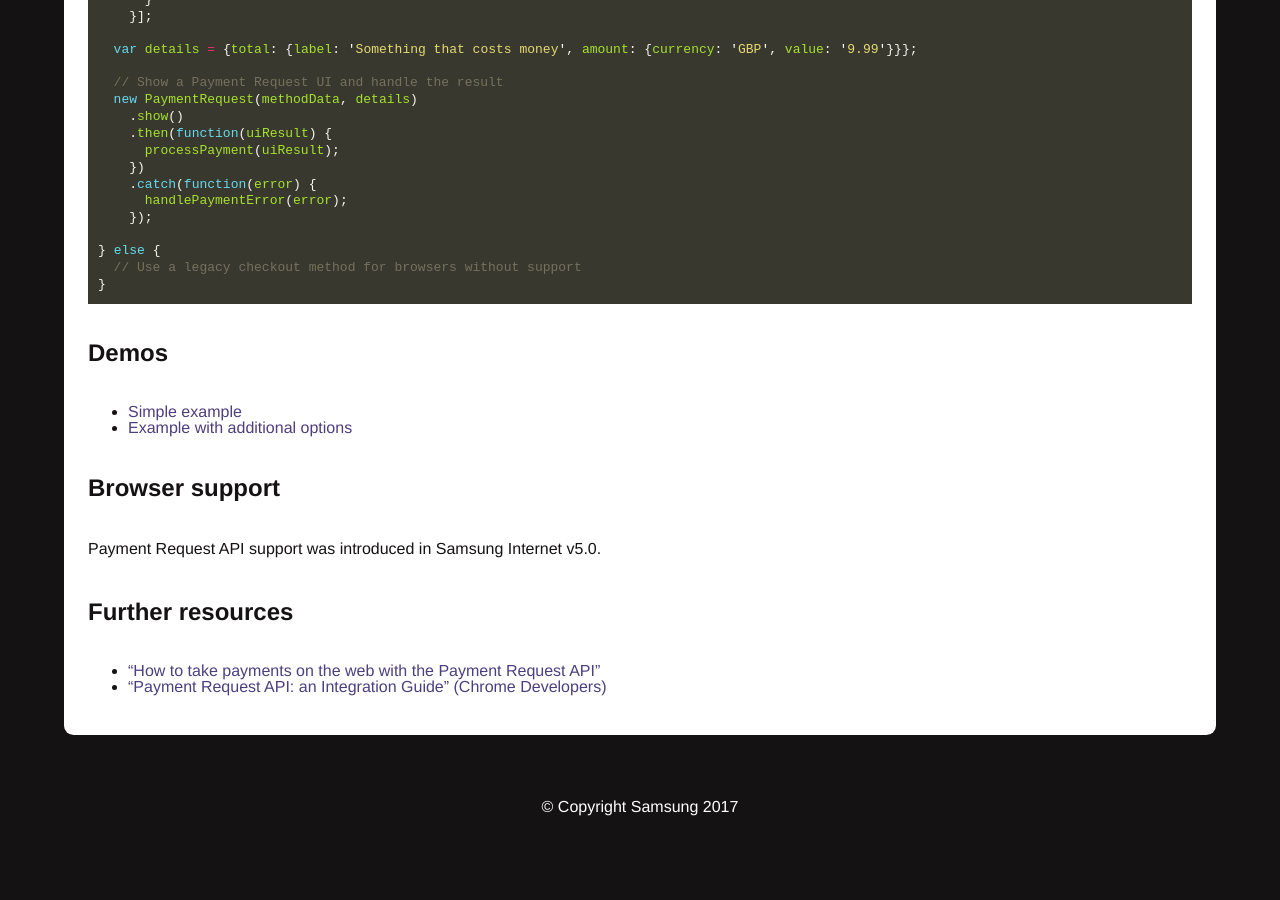
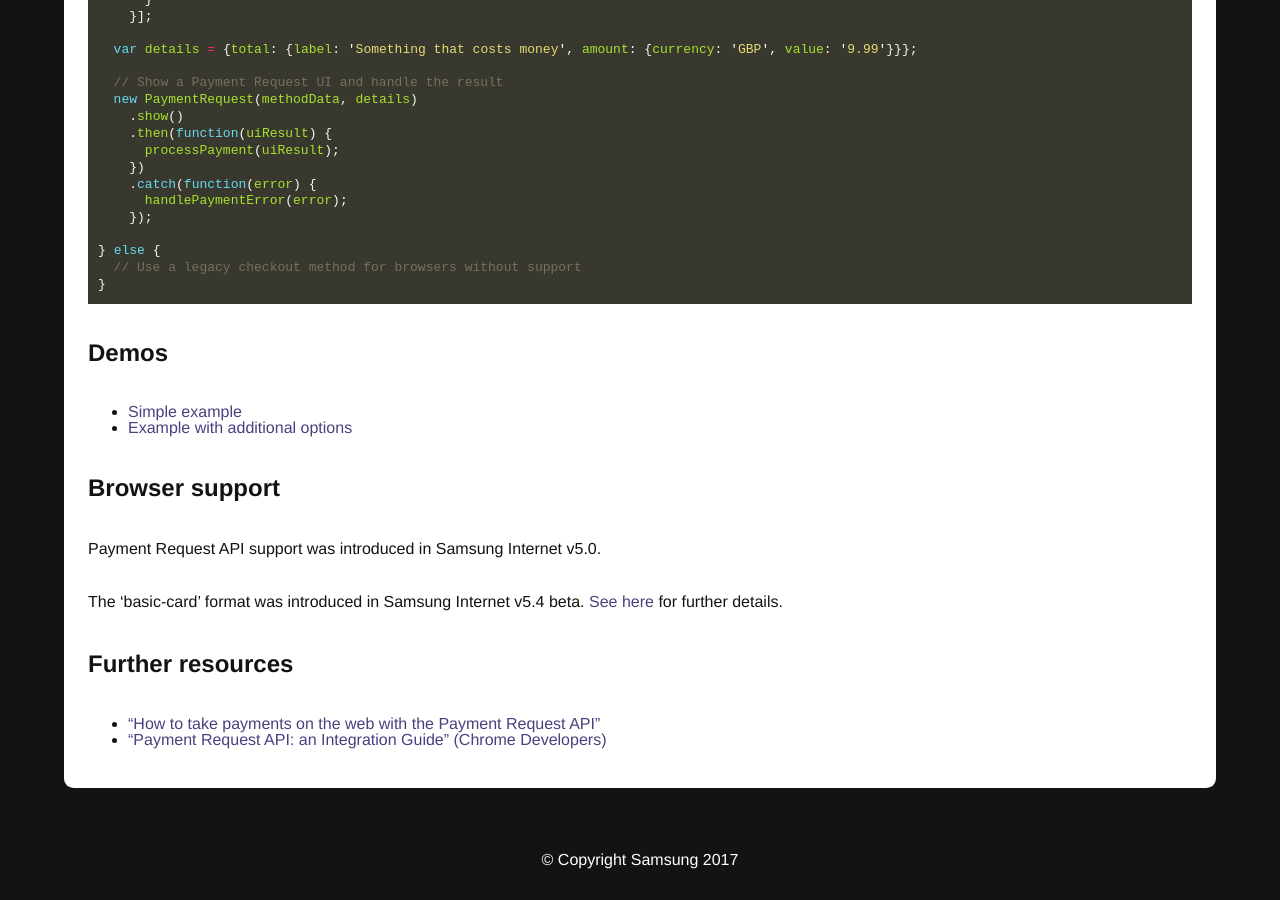
Before and after one commit to SamsungInternet/homepage-archive, a Jekyll site: the page built from docs/web-payments.md, in a window 1280 px wide and 900 px high, scrolled down 704 px. Built offline with Jekyll 4.4.1, drawn with Linux system fonts in a browser that asks for light colours; before the commit the page ends 1551 px from its top, so only the background shows below that.

Commit message:
Update web-payments.md

```diff
--- a/docs/web-payments.md
+++ b/docs/web-payments.md
@@ -55,6 +55,8 @@ if (window.PaymentRequest) {
 
 Payment Request API support was introduced in Samsung Internet v5.0.
 
+The 'basic-card' format was introduced in Samsung Internet v5.4 beta. [See here](https://groups.google.com/a/chromium.org/forum/#!msg/blink-dev/IYRjdUKxCoM/8B-jp4g9AgAJ) for further details.
+
 ## Further resources
 
 * ["How to take payments on the web with the Payment Request API"](https://medium.com/samsung-internet-dev/how-to-take-payments-on-the-web-with-the-payment-request-api-a523f6fc7c1f)
```
